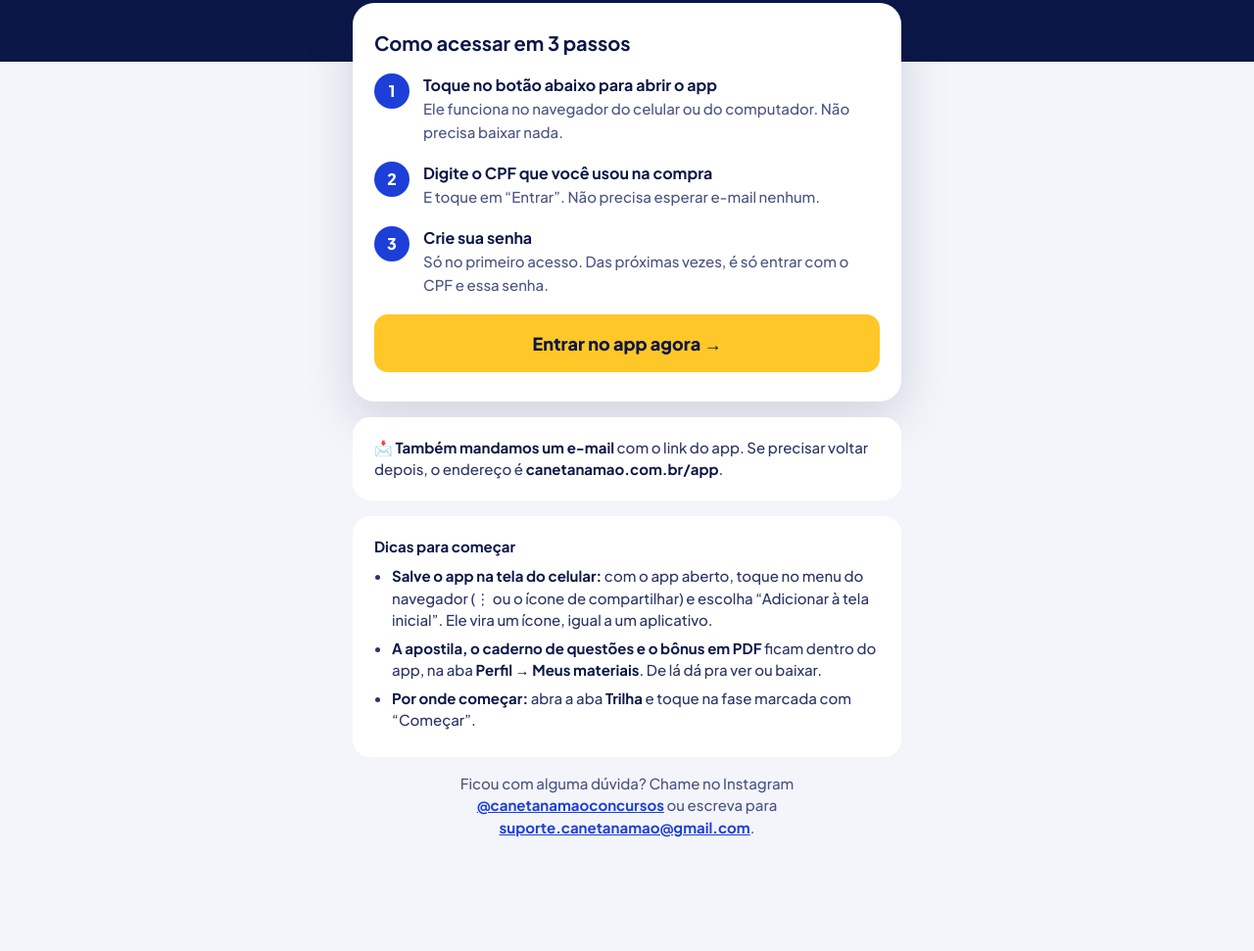
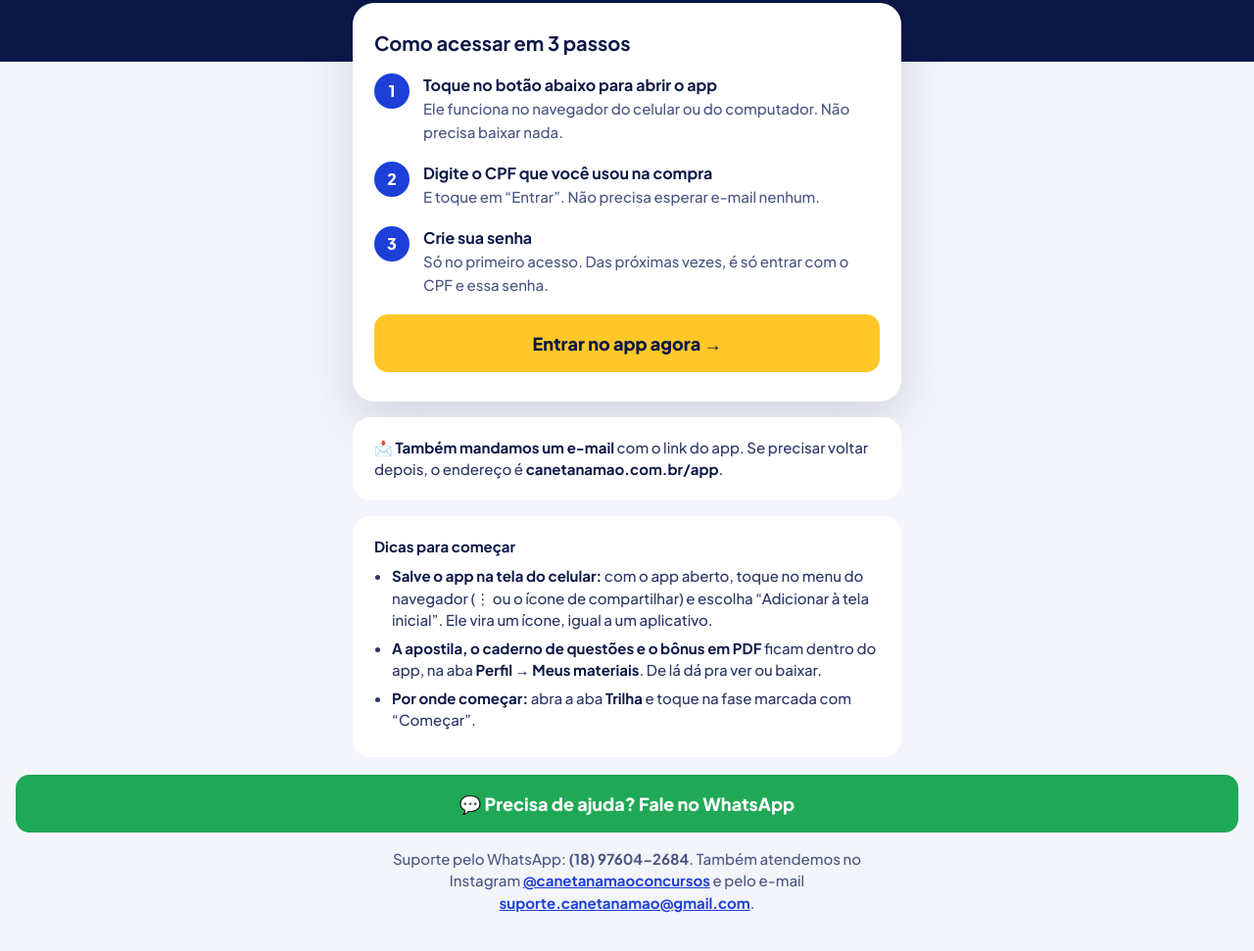
Before and after one commit to suportecanetanamao-cloud/canetanamao, a plain HTML site: page obrigado/index.html in a window 1280 px wide. Shown: the part 404-1375 px from the top of the page at 98% size. Before the commit the page ends 1300 px from the top, so only its background shows below. Drawn offline with Linux system fonts and the light colour scheme.

Commit message:
Add files via upload

```diff
--- a/obrigado/index.html
+++ b/obrigado/index.html
@@ -60,6 +60,7 @@
   <li><b>Por onde começar:</b> abra a aba <b>Trilha</b> e toque na fase marcada com “Começar”.</li>
  </ul>
 </div>
-<p class="help">Ficou com alguma dúvida? Chame no Instagram <a href="https://ig.me/m/canetanamaoconcursos">@canetanamaoconcursos</a> ou escreva para <a href="mailto:suporte.canetanamao@gmail.com">suporte.canetanamao@gmail.com</a>.</p>
+<a class="btn" href="https://wa.me/5518976042684?text=Oi!%20Comprei%20o%20kit%20da%20Caneta%20na%20M%C3%A3o%20e%20preciso%20de%20ajuda%20para%20acessar%20o%20app." style="background:#1FA855;color:#fff;margin-top:18px">💬 Precisa de ajuda? Fale no WhatsApp</a>
+<p class="help">Suporte pelo WhatsApp: <b>(18) 97604-2684</b>. Também atendemos no Instagram <a href="https://ig.me/m/canetanamaoconcursos">@canetanamaoconcursos</a> e pelo e-mail <a href="mailto:suporte.canetanamao@gmail.com">suporte.canetanamao@gmail.com</a>.</p>
 </div>
 </body></html>
```
